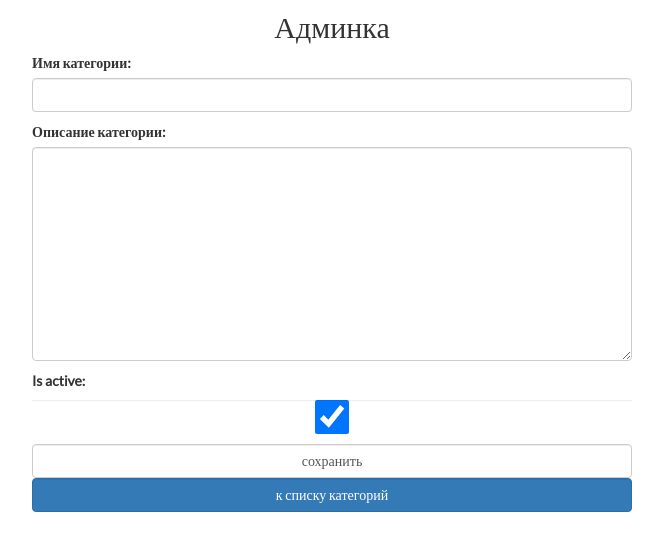
After one commit to Ildarko99/watches, a Django app: page /my/admin/category/create/ in a window 1280 px wide. The commit adds this page. Shown: the top 551 px of the page, without its empty margins (308-971 px from the left). Run offline with Django 3.2, Linux system fonts and the light colour scheme; a user stored in the database is signed in; some libraries are stand-ins or nearby versions.

Commit message:
Lesson 8 - UserUpdate - adminapp: user delete - CBV: ListView(mixins) - CBV: CreateView(mixins)

```diff
--- a/adminapp/forms.py
+++ b/adminapp/forms.py
@@ -2,9 +2,18 @@ from django.contrib.auth import get_user_model
 from django.contrib.auth.forms import UserCreationForm, UserChangeForm
 
 from authapp.forms import forms
+from mainapp.models import ProductCategory
 
 
-class AdminShopUserCreateForm(UserCreationForm):
+class FormControlMixin():
+    def __init__(self, *args, **kwargs):
+        super().__init__(*args, **kwargs)
+        for field_name, field in self.fields.items():
+            field.widget.attrs['class'] = 'form-control'
+            field.help_text = ''
+
+
+class AdminShopUserCreateForm(FormControlMixin, UserCreationForm):
     class Meta:
         model = get_user_model()
         fields = (
@@ -13,11 +22,11 @@ class AdminShopUserCreateForm(UserCreationForm):
             'email', 'age', 'avatar'
         )
 
-    def __init__(self, *args, **kwargs):
-        super().__init__(*args, **kwargs)
-        for field_name, field in self.fields.items():
-            field.widget.attrs['class'] = 'form-control'
-            field.help_text = ''
+    # def __init__(self, *args, **kwargs):
+    #     super().__init__(*args, **kwargs)
+    #     for field_name, field in self.fields.items():
+    #         field.widget.attrs['class'] = 'form-control'
+    #         field.help_text = ''
 
 
     def clean_age(self):
@@ -55,3 +64,13 @@ class AdminShopUserUpdateForm(UserChangeForm):
 
     # def clean_avatar(self):
     #     pass
+
+class AdminProductCategoryCreateForm(FormControlMixin, forms.ModelForm):
+    class Meta:
+        model = ProductCategory
+        fields = '__all__'
+    #
+    # def __init__(self, *args, **kwargs):
+    #     super().__init__(*args, **kwargs)
+    #     for field_name, field in self.fields.items():
+    #         field.widget.attrs['class'] = 'form-control'
--- /dev/null
+++ b/adminapp/templates/mainapp/productcategory_form.html
@@ -0,0 +1,19 @@
+{% extends 'adminapp/base.html' %}
+{% load static %}
+
+{% block menu %}
+{% endblock %}
+
+{% block container %}
+    <div class="new_category_form">
+        <form class="form-horizontal" method="post" enctype="multipart/form-data">
+            {% csrf_token %}
+            {{ form.as_p }}
+            <input class="form-control" type="submit" value="сохранить">
+        </form>
+        <a href="{% url 'my_admin:categories_read' %}"
+           class="btn btn-primary form-control last">
+            к списку категорий
+        </a>
+    </div>
+{% endblock %}
--- a/adminapp/templates/mainapp/productcategory_list.html
+++ b/adminapp/templates/mainapp/productcategory_list.html
@@ -3,7 +3,7 @@
 
 {% block container %}
     <div class="categories_list">
-        <a href="{#% url 'my_admin:category_create' %#}"
+        <a href="{% url 'my_admin:category_create' %}"
            class="btn btn-primary new_category">
             новая категория
         </a>
--- a/adminapp/urls.py
+++ b/adminapp/urls.py
@@ -11,5 +11,6 @@ urlpatterns = [
     path('user/<int:pk>/update/', adminapp.user_update, name='user_update'),
     path('user/<int:pk>/delete/', adminapp.user_delete, name='user_delete'),
 
-    path('categories/read/', adminapp.CategoriesRead.as_view(), name='categories_read'),
+    path('categories/read/', adminapp.ProductCategoriesRead.as_view(), name='categories_read'),
+    path('category/create/', adminapp.ProductCategoryCreate.as_view(), name='category_create'),
 ]
--- a/adminapp/views.py
+++ b/adminapp/views.py
@@ -2,11 +2,11 @@ from django.contrib.auth import get_user_model
 from django.contrib.auth.decorators import user_passes_test
 from django.http import HttpResponseRedirect
 from django.shortcuts import render, get_object_or_404
-from django.urls import reverse
+from django.urls import reverse, reverse_lazy
 from django.utils.decorators import method_decorator
-from django.views.generic import ListView
+from django.views.generic import ListView, CreateView
 
-from adminapp.forms import AdminShopUserCreateForm, AdminShopUserUpdateForm
+from adminapp.forms import AdminShopUserCreateForm, AdminShopUserUpdateForm, AdminProductCategoryCreateForm
 from mainapp.models import ProductCategory
 
 
@@ -106,10 +106,18 @@ def user_delete(request, pk):
 
 # FBV vs CBV
 
-class CategoriesRead(OnlySuperUserMixin, PageTitleMixin, ListView): #выводит список категорий в админке
+class ProductCategoriesRead(OnlySuperUserMixin, PageTitleMixin, ListView): #выводит список категорий в админке
     model = ProductCategory
     page_title = 'Админка/Категории'
 
+
+class ProductCategoryCreate(OnlySuperUserMixin, PageTitleMixin, CreateView):  # выводит список категорий в админке
+    model = ProductCategory
+    page_title = 'Админка/Категории/создание'
+    success_url = reverse_lazy('my_admin:index')
+
+    # fields = '__all__'
+    form_class = AdminProductCategoryCreateForm
     # template_name = 'adminapp/productcategory_list.html'
     # """Mixin for responding with a template and list of objects."""
     # template_name_suffix = '_list' Поэтому можно не писать имя шаблона, если оно называется по имени модели с суффиксом '_list'
```
